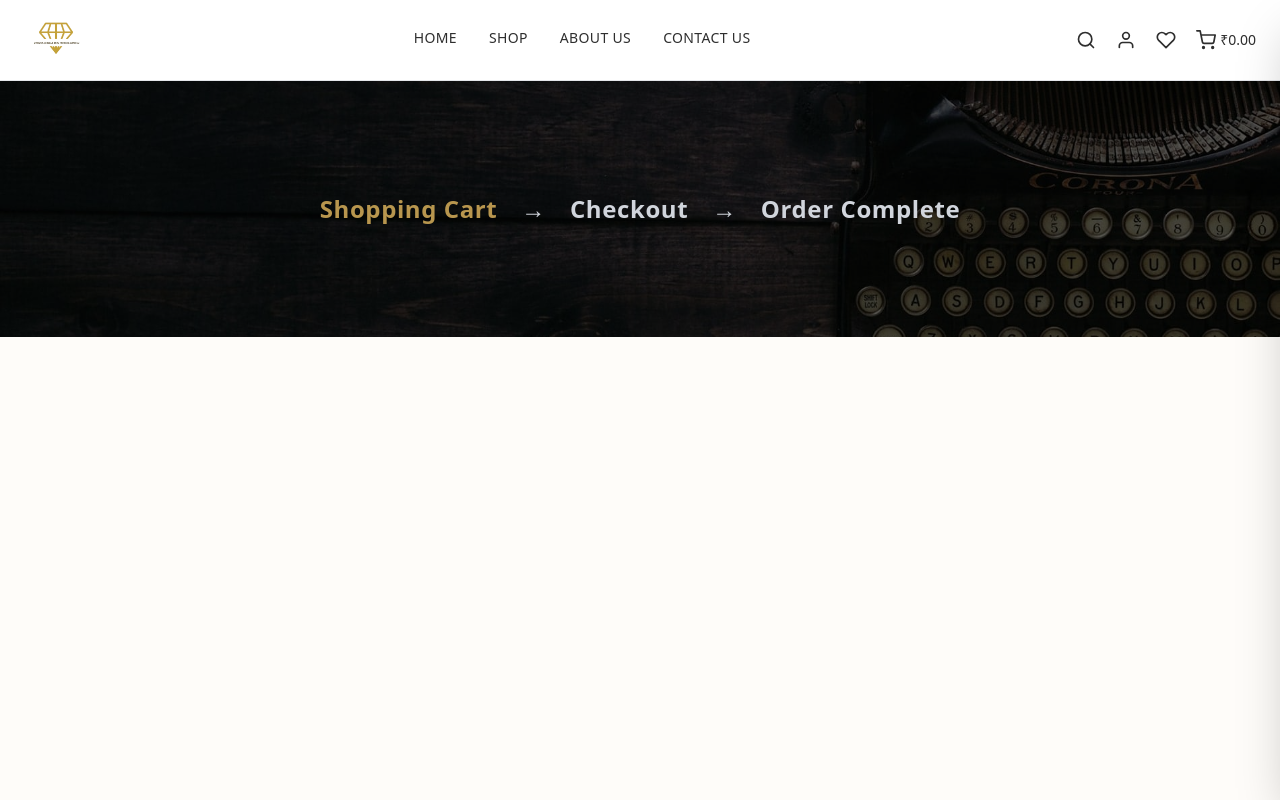
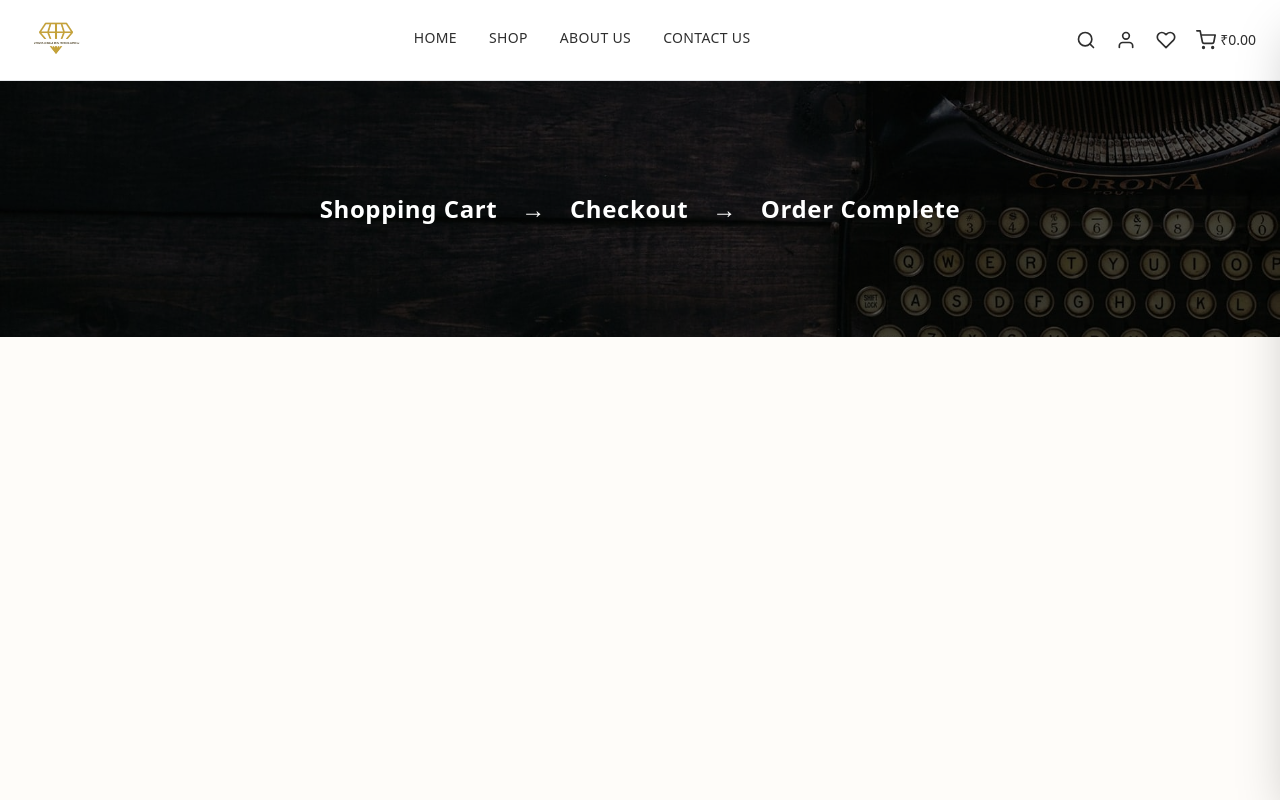
Before and after one commit to muskan0729/Omishajewels-frontend, a React (Vite) app: page /Cartprocess in a window 1280 px wide. Shown: the top 800 px of the page. Built offline with nearby package versions, Linux system fonts and the light colour scheme; no server answers; a web font is replaced by a local one.

Commit message:
akash code

```diff
--- a/src/App.jsx
+++ b/src/App.jsx
@@ -9,6 +9,8 @@ import Checkout from "./pages/Checkout";
 import OrderComplete from "./pages/OrderComplete";
 import Login from "./components/Login";
 import Cartprocess from "./components/Cartprocess";
+import Register from "./components/Register";
+
 
 function App() {
   const [loginOpen, setLoginOpen] = useState(false);
@@ -31,8 +33,6 @@ function App() {
           <Route path="/view-cart" element ={<ViewCart/> }/>
           <Route path="/checkout" element = {<Checkout />} />
            <Route path="/order" element = {<OrderComplete />} />
-
-
           <Route path="/Cartprocess" element={<Cartprocess />} />
         </Routes>
       </main>
--- a/src/components/Cartprocess.jsx
+++ b/src/components/Cartprocess.jsx
@@ -1,66 +1,53 @@
 import React from "react";
-import { Link } from "react-router-dom";
+import { Link, useLocation } from "react-router-dom";
 import pageImage from "../assets/images/books-page-title.jpg";
 
-const Cartprocess = ({ step = "cart" }) => {
+const Cartprocess = () => {
+  const location = useLocation();
+
   const steps = [
-    { key: "cart", label: "Shopping Cart", path: "/cart" },
+    { key: "cart", label: "Shopping Cart", path: "/view-cart" },
     { key: "checkout", label: "Checkout", path: "/checkout" },
-    { key: "complete", label: "Order Complete" },
+    { key: "complete", label: "Order Complete", path: "/order" },
   ];
-
-  const isActive = (key) => key === step;
-
-  const isCompleted = (key) =>
-    steps.findIndex((s) => s.key === key) <
-    steps.findIndex((s) => s.key === step);
 
   return (
     <div className="relative w-full h-56 md:h-64 overflow-hidden">
-
-      {/* Background Image */}
+      {/* Background image */}
       <img
         src={pageImage}
         alt="Page title"
         className="absolute inset-0 w-full h-full object-cover"
       />
 
-      {/* Overlay */}
+      {/* Dark overlay */}
       <div className="absolute inset-0 bg-black/50"></div>
 
       {/* Steps */}
       <div className="relative z-10 flex items-center justify-center h-full">
-        <ul className="flex items-center gap-6 text-xl md:text-2xl font-semibold tracking-wide text-white">
-          {steps.map((item, index) => (
-            <li key={item.key} className="flex items-center gap-6">
-              {item.path && !isActive(item.key) ? (
+        <ul className="flex items-center gap-6 text-xl md:text-2xl font-semibold tracking-wide">
+          {steps.map((item, index) => {
+            const isActive = location.pathname === item.path;
+
+            return (
+              <li key={item.key} className="flex items-center gap-6">
                 <Link
                   to={item.path}
-                  className={`transition-colors ${
-                    isCompleted(item.key)
-                      ? "text-[#B8964E] hover:underline"
-                      : "text-gray-300"
+                  className={`transition-colors duration-200 ${
+                    isActive
+                      ? "text-[#B8964E]"
+                      : "text-white hover:text-[#B8964E]/80"
                   }`}
                 >
                   {item.label}
                 </Link>
-              ) : (
-                <span
-                  className={
-                    isActive(item.key)
-                      ? "text-[#B8964E]"
-                      : "text-gray-300"
-                  }
-                >
-                  {item.label}
-                </span>
-              )}
 
-              {index < steps.length - 1 && (
-                <span className="text-gray-300 text-2xl">→</span>
-              )}
-            </li>
-          ))}
+                {index < steps.length - 1 && (
+                  <span className="text-white text-2xl">→</span>
+                )}
+              </li>
+            );
+          })}
         </ul>
       </div>
     </div>
--- /dev/null
+++ b/src/components/Register.jsx
@@ -0,0 +1,11 @@
+import React from 'react'
+
+const Register = () => {
+  return (
+    <div>
+
+    </div>
+  )
+}
+
+export default Register
--- a/src/pages/Checkout.jsx
+++ b/src/pages/Checkout.jsx
@@ -1,5 +1,7 @@
 import React from "react";
 import { Link } from "react-router-dom";
+import Cartprocess from "../components/Cartprocess";
+
 
 
 const Checkout = () => {
@@ -40,6 +42,8 @@ const Checkout = () => {
   const subtotal = orderItems.reduce((sum, item) => sum + item.total, 0);
 
   return (
+    <>
+    <Cartprocess/>
     <div className="w-full bg-white py-12">
       <div className="max-w-7xl mx-auto px-4 md:px-8">
         <div className="grid grid-cols-1 lg:grid-cols-3 gap-12">
@@ -258,6 +262,7 @@ const Checkout = () => {
         </div>
       </div>
     </div>
+    </>
   );
 };
 
--- a/src/pages/OrderComplete.jsx
+++ b/src/pages/OrderComplete.jsx
@@ -1,5 +1,6 @@
 import React from "react";
 import { Link } from "react-router-dom";
+import Cartprocess from "../components/Cartprocess";
 
 const OrderComplete = () => {
   // Dummy order details (for UI testing)
@@ -36,6 +37,8 @@ const OrderComplete = () => {
   ];
 
   return (
+    <>
+    <Cartprocess/>
     <div className="w-full bg-gray-50 py-16">
       <div className="max-w-5xl mx-auto px-4 md:px-8">
         {/* Success Box */}
@@ -184,6 +187,8 @@ const OrderComplete = () => {
         </p>
       </div>
     </div>
+    </>
+
   );
 };
 
--- a/src/pages/ViewCart.jsx
+++ b/src/pages/ViewCart.jsx
@@ -1,9 +1,11 @@
 import React, { useEffect, useState } from "react";
 import { useGet } from "../hooks/useGet"; // adjust path
 import { Link } from "react-router-dom";
+import Cartprocess from "../components/Cartprocess";
 
 
 const ViewCart = () => {
+
   // Dummy Data for UI Testing
   const dummyCart = [
     {
@@ -53,6 +55,8 @@ const ViewCart = () => {
   }
 
   return (
+    <>
+    <Cartprocess/>
     <div className="w-full bg-white py-12">
       <div className="max-w-7xl mx-auto px-4 md:px-8">
         {/* Main Grid */}
@@ -171,6 +175,7 @@ const ViewCart = () => {
         </div>
       </div>
     </div>
+    </>
   );
 };
 
```
